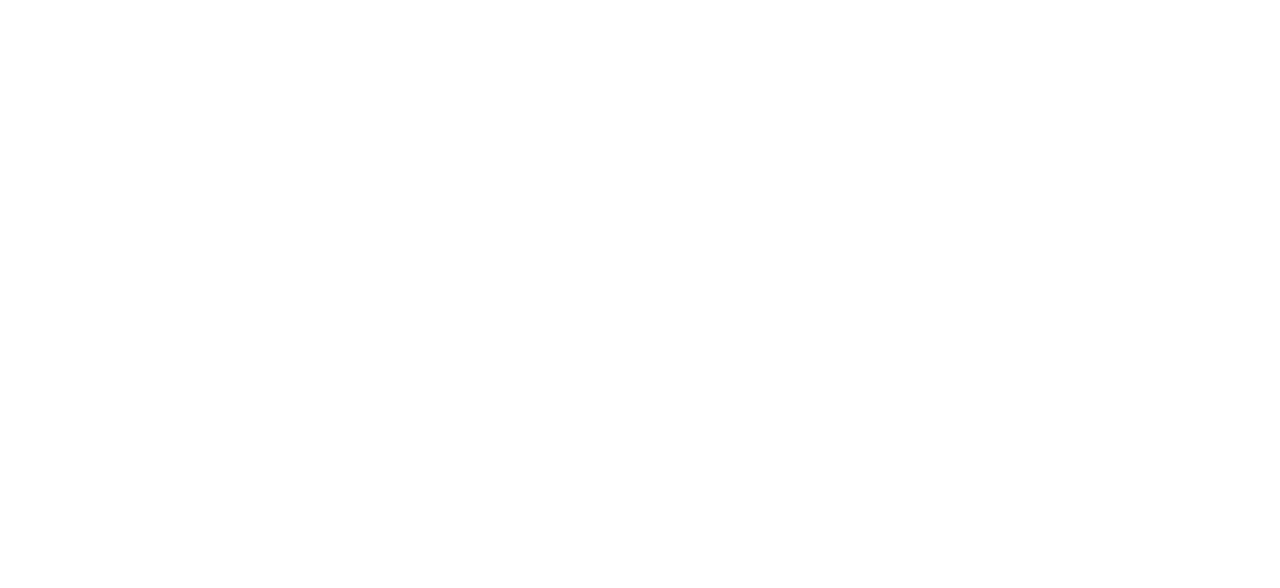
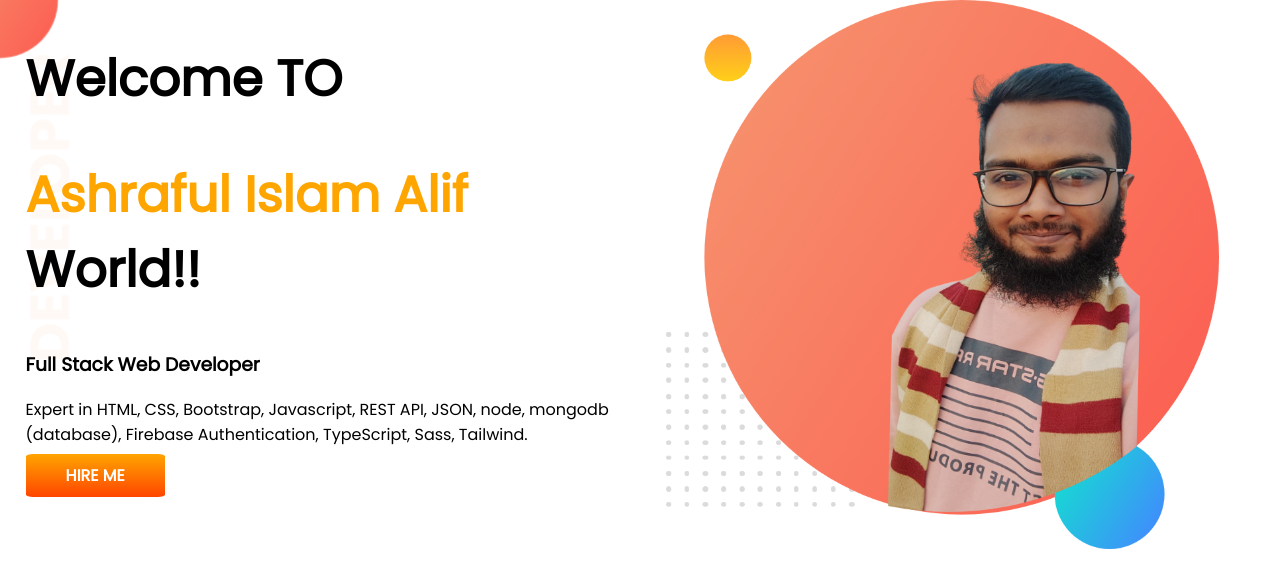
Before and after one commit to Ashraful-Islam-Alif/developer-portfolio, a plain HTML site: page index.html in a window 1280 px wide. Drawn offline with Linux system fonts and the light colour scheme.

Commit message:
top banner added

```diff
--- a/index.html
+++ b/index.html
@@ -1,13 +1,36 @@
 <!DOCTYPE html>
 <html lang="en">
+
 <head>
     <meta charset="UTF-8">
     <meta http-equiv="X-UA-Compatible" content="IE=edge">
     <meta name="viewport" content="width=device-width, initial-scale=1.0">
     <title>Alif Portfolio</title>
+    <link rel="preconnect" href="https://fonts.googleapis.com">
+    <link rel="preconnect" href="https://fonts.gstatic.com" crossorigin>
+    <link href="https://fonts.googleapis.com/css2?family=Poppins&display=swap" rel="stylesheet">
     <link rel="stylesheet" href="style.css">
 </head>
+
 <body>
 
+    <section class="top-banner">
+        <div class="half-width">
+            <h1>Welcome TO</h1>
+            <h1> <span class="name-color">Ashraful Islam Alif</span> World!!</h1>
+            <h3>Full Stack Web Developer</h3>
+            <p>Expert in HTML, CSS, Bootstrap, Javascript, REST API, JSON, node, mongodb (database), Firebase
+                Authentication,
+                TypeScript, Sass, Tailwind. </p>
+            <a class="link-button" href="https://www.linkedin.com/in/ashraful-islam-alif-182846167/"
+                target="_blank">HIRE ME</a>
+        </div>
+
+        <div class="half-width">
+            <img src="./images/image1.png" alt="">
+        </div>
+    </section>
+
 </body>
+
 </html>
--- a/style.css
+++ b/style.css
@@ -0,0 +1,35 @@
+body{
+    font-family: 'Poppins', sans-serif;
+    margin: 0;
+}
+
+h1{
+    font-size: 50px;
+}
+.name-color{
+    color: orange;
+}
+
+section{
+    display: flex;
+}
+.half-width{
+    width: 50%;
+    padding-left: 2%;
+}
+.half-width img{
+    width: 90%;
+}
+.link-button{
+    text-decoration: none;
+    background-image: linear-gradient(orange, orangered);
+    color: white;
+    font-weight: 700;
+    padding: 10px 40px;
+    border-radius: 5%;
+}
+
+.top-banner{
+    background-image: url(images/top-banner.png);
+    background-repeat: no-repeat;
+}
```
Also changed, not shown: images/IMG_20211107_112434__1_-removebg-preview.png (added), images/IMG_20211229_165626-removebg-preview.png (added), images/dream-bg.png (added), images/exp-bg.png (added), images/image1.png (added), images/image2.png (added), images/my-bg2.png (added), images/top-banner.png (added), 2 other files.
